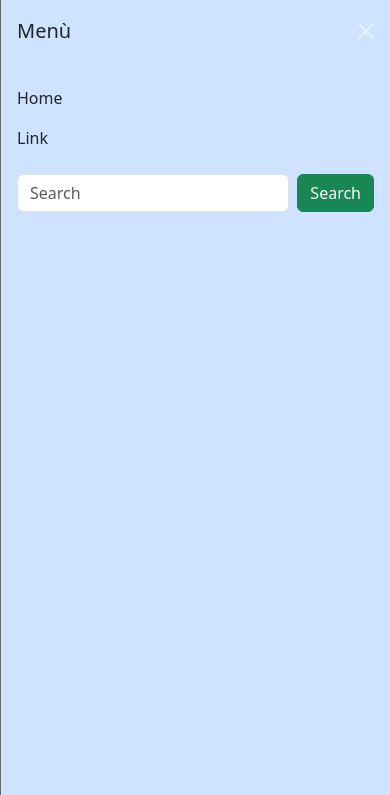
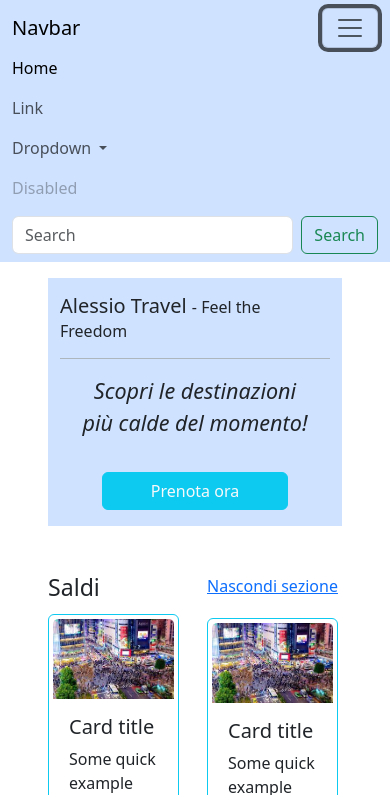
Before and after one commit to AlessioCeccarini94/U2-Week2-D2, a plain HTML site: page index.html in a window 390 px wide. Both pictures are taken after a click on the button "Toggle navigation". Shown: the top 795 px of the page. Drawn offline with nearby package versions, Linux system fonts and the light colour scheme.

Commit message:
Update index.html

```diff
--- a/index.html
+++ b/index.html
@@ -16,94 +16,71 @@
     />
   </head>
   <body>
-    <header>
-      <nav class="navbar navbar-dark bg-light">
-        <div class="container-fluid">
-          <a class="navbar-brand text-dark fst-italic fs-6" href="#"
-            ><img src="img/icons8-aereo-50.png" alt="logo"
-          /></a>
+    <header class="mb-3">
+      <nav class="navbar navbar-expand-lg bg-primary-subtle">
+        <div class="container">
+          <a class="navbar-brand" href="#">Navbar</a>
           <button
-            class="navbar-toggler bg-primary-subtle"
+            class="navbar-toggler"
             type="button"
-            data-bs-toggle="offcanvas"
-            data-bs-target="#offcanvasDarkNavbar"
-            aria-controls="offcanvasDarkNavbar"
+            data-bs-toggle="collapse"
+            data-bs-target="#navbarSupportedContent"
+            aria-controls="navbarSupportedContent"
+            aria-expanded="false"
             aria-label="Toggle navigation"
           >
             <span class="navbar-toggler-icon"></span>
           </button>
-          <div
-            class="offcanvas offcanvas-end bg-primary-subtle"
-            tabindex="-1"
-            id="offcanvasDarkNavbar"
-            aria-labelledby="offcanvasDarkNavbarLabel"
-          >
-            <div class="offcanvas-header">
-              <h5
-                class="offcanvas-title text-dark"
-                id="offcanvasDarkNavbarLabel"
-              >
-                Menù
-              </h5>
-              <button
-                type="button"
-                class="btn-close btn-close-white"
-                data-bs-dismiss="offcanvas"
-                aria-label="Close"
-              ></button>
-            </div>
-            <div class="offcanvas-body">
-              <ul class="navbar-nav justify-content-end flex-grow-1 pe-3">
+          <div class="collapse navbar-collapse" id="navbarSupportedContent">
+            <ul class="navbar-nav me-auto mb-2 mb-lg-0">
               <li class="nav-item">
-                  <a
-                    class="nav-link active text-dark"
-                    aria-current="page"
-                    href="#"
-                    >Home</a
-                  >
+                <a class="nav-link active" aria-current="page" href="#">Home</a>
               </li>
               <li class="nav-item">
-                  <a class="nav-link text-dark" href="#">Link</a>
+                <a class="nav-link" href="#">Link</a>
               </li>
               <li class="nav-item dropdown">
-                  <ul class="dropdown-menu dropdown-menu-dark">
+                <a
+                  class="nav-link dropdown-toggle"
+                  href="#"
+                  role="button"
+                  data-bs-toggle="dropdown"
+                  aria-expanded="false"
+                >
+                  Dropdown
+                </a>
+                <ul class="dropdown-menu">
+                  <li><a class="dropdown-item" href="#">Action</a></li>
+                  <li><a class="dropdown-item" href="#">Another action</a></li>
+                  <li><hr class="dropdown-divider" /></li>
                   <li>
-                      <a class="dropdown-item text-dark" href="#">Action</a>
-                    </li>
-                    <li>
-                      <a class="dropdown-item text-dark" href="#"
-                        >Another action</a
-                      >
-                    </li>
-                    <li>
-                      <hr class="dropdown-divider" />
-                    </li>
-                    <li>
-                      <a class="dropdown-item text-dark" href="#"
-                        >Something else here</a
-                      >
+                    <a class="dropdown-item" href="#">Something else here</a>
                   </li>
                 </ul>
               </li>
+              <li class="nav-item">
+                <a class="nav-link disabled" aria-disabled="true">Disabled</a>
+              </li>
             </ul>
-              <form class="d-flex mt-3" role="search">
+            <form class="d-flex" role="search">
               <input
                 class="form-control me-2"
                 type="search"
                 placeholder="Search"
                 aria-label="Search"
               />
-                <button class="btn btn-success" type="submit">Search</button>
+              <button class="btn btn-outline-success" type="submit">
+                Search
+              </button>
             </form>
-            </div>
           </div>
         </div>
       </nav>
     </header>
-    <main class="mx-3 mx-md-3 mx-lg-3">
+    <main class="mx-5">
       <div class="container bg-primary-subtle">
         <div class="row">
-          <div class="col pt-3">
+          <div class="col-12 pt-3">
             <h1 class="fs-5 border-bottom border-dark-subtle fw-light pb-3">
               Alessio Travel
               <span class="fs-6 fw-light">- Feel the Freedom</span>
@@ -388,22 +365,22 @@
       <div class="conteiner mt-4">
         <h3>Last Minute</h3>
         <div class="row mx-2">
-          <div class="col-6 col-lg-2 g-4 w-50 overflow-hidden">
+          <div class="col-6 col-md g-4 overflow-hidden">
             <img src="img/images.png" alt="" />
           </div>
-          <div class="col-6 col-lg-2 g-4 w-50 overflow-hidden">
+          <div class="col-6 col-lg-2 g-4 overflow-hidden">
             <img src="img/images.png" alt="" />
           </div>
-          <div class="col-6 col-lg-2 g-4 w-50 overflow-hidden">
+          <div class="col-6 col-lg-2 g-4 overflow-hidden">
             <img src="img/images.png" alt="" />
           </div>
-          <div class="col-6 col-lg-2 g-4 w-50 overflow-hidden">
+          <div class="col-6 col-lg-2 g-4 overflow-hidden">
             <img src="img/images.png" alt="" />
           </div>
-          <div class="col-6 col-lg-2 g-4 w-50 overflow-hidden">
+          <div class="col-6 col-lg-2 g-4 overflow-hidden">
             <img src="img/images.png" alt="" />
           </div>
-          <div class="col-6 col-lg-2 g-4 w-50 overflow-hidden">
+          <div class="col-6 col-lg-2 g-4 overflow-hidden">
             <img src="img/images.png" alt="" />
           </div>
         </div>
```
Lines whose indentation alone changed are shown as unchanged.
